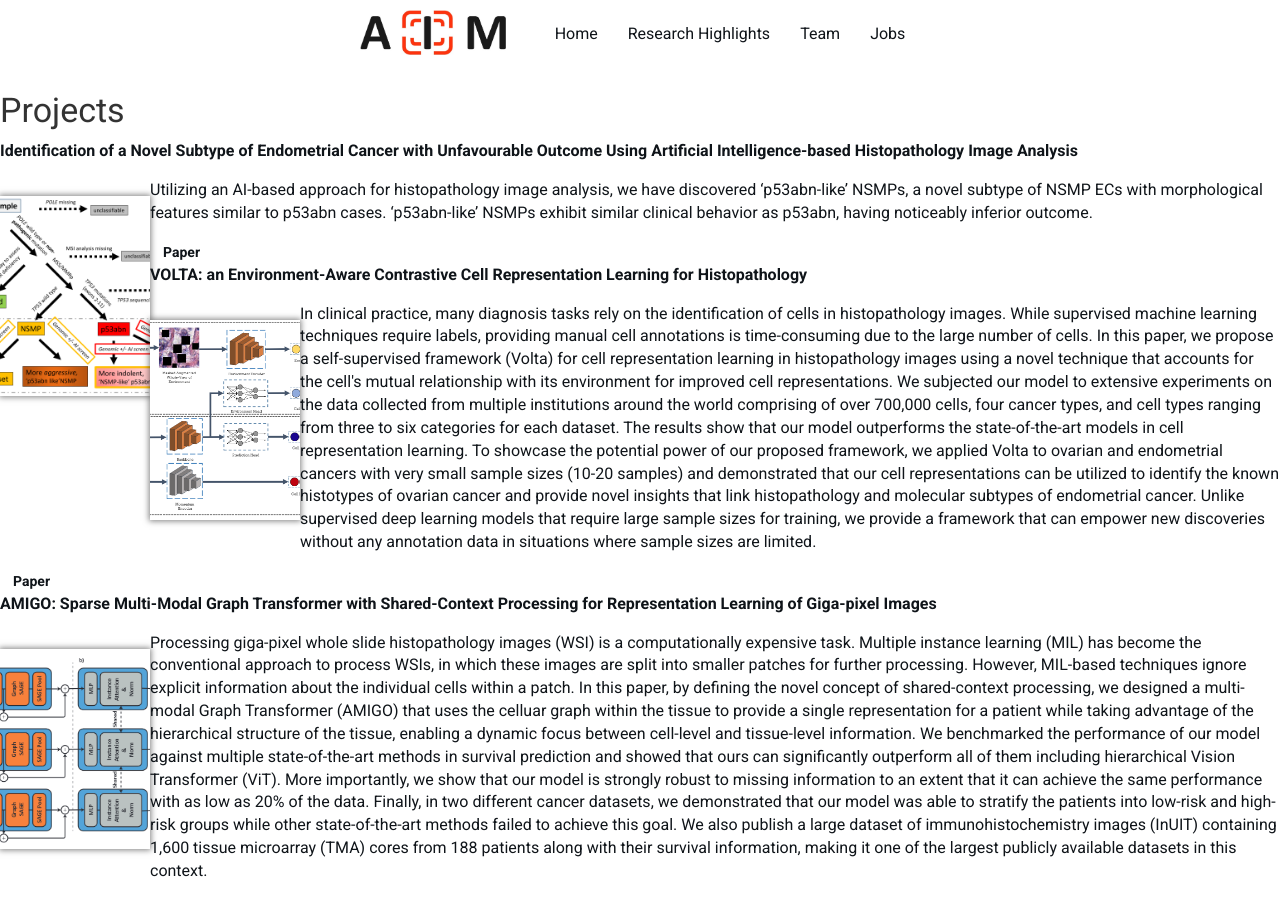
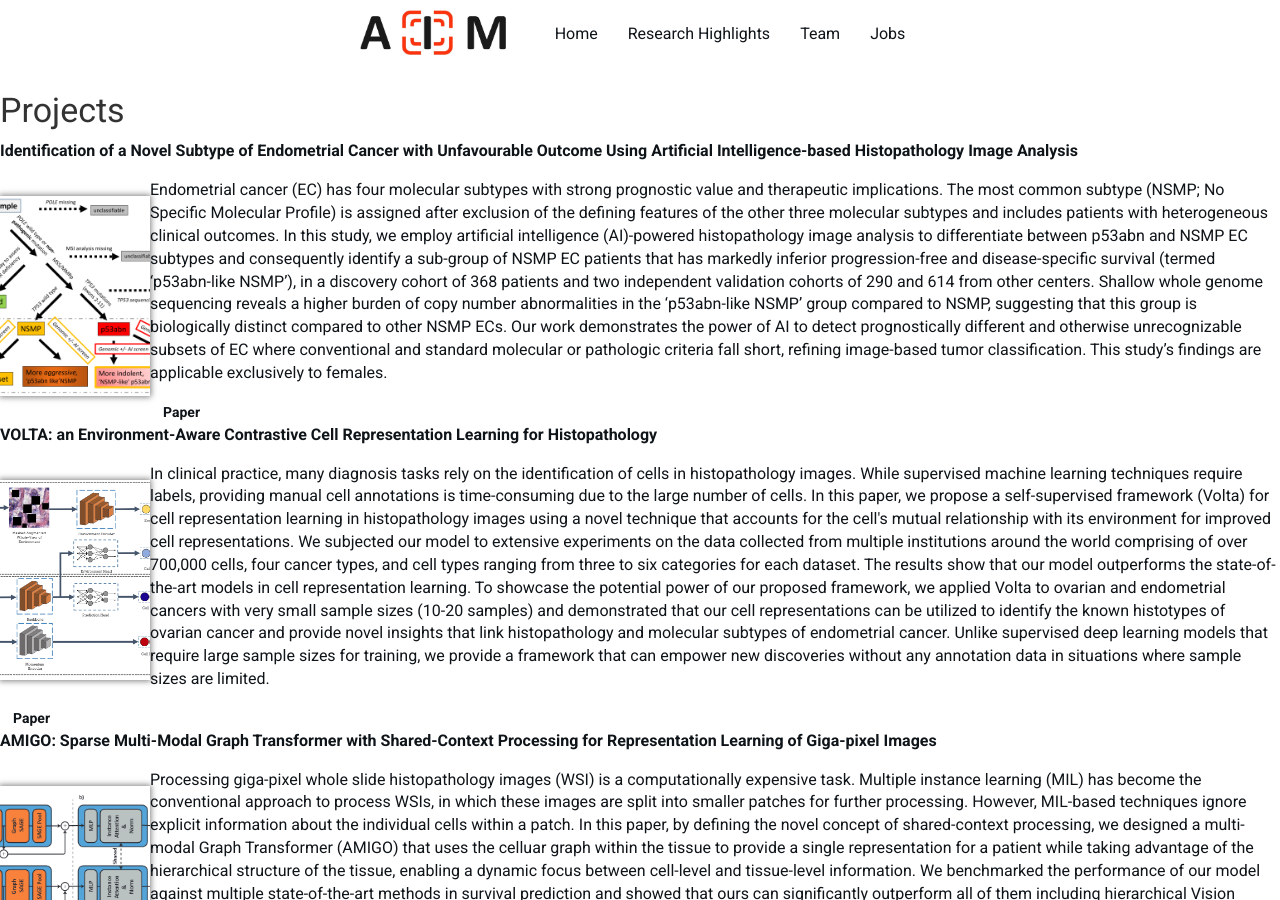
Before and after one commit to AIMLab-UBC/AIMLab-UBC.github.io, a Jekyll site: the page built from _pagesNotInUse/projectsOld.md, in a window 1280 px wide and 900 px high. Built offline with Jekyll 4.4.1, drawn with Linux system fonts in a browser that asks for light colours; nearby versions of some CDN libraries.

Commit message:
Update project_list.yml

```diff
--- a/_data/project_list.yml
+++ b/_data/project_list.yml
@@ -1,7 +1,7 @@
 - title: "Identification of a Novel Subtype of Endometrial Cancer with Unfavourable Outcome Using Artificial Intelligence-based Histopathology Image Analysis"
   subtitle: Nature Communications 2024
   image: EC_Project.png
-  description: Utilizing an AI-based approach for histopathology image analysis, we have discovered ‘p53abn-like’ NSMPs, a novel subtype of NSMP ECs with morphological features similar to p53abn cases. ‘p53abn-like’ NSMPs exhibit similar clinical behavior as p53abn, having noticeably inferior outcome.
+  description: Endometrial cancer (EC) has four molecular subtypes with strong prognostic value and therapeutic implications. The most common subtype (NSMP; No Specific Molecular Profile) is assigned after exclusion of the defining features of the other three molecular subtypes and includes patients with heterogeneous clinical outcomes. In this study, we employ artificial intelligence (AI)-powered histopathology image analysis to differentiate between p53abn and NSMP EC subtypes and consequently identify a sub-group of NSMP EC patients that has markedly inferior progression-free and disease-specific survival (termed ‘p53abn-like NSMP’), in a discovery cohort of 368 patients and two independent validation cohorts of 290 and 614 from other centers. Shallow whole genome sequencing reveals a higher burden of copy number abnormalities in the ‘p53abn-like NSMP’ group compared to NSMP, suggesting that this group is biologically distinct compared to other NSMP ECs. Our work demonstrates the power of AI to detect prognostically different and otherwise unrecognizable subsets of EC where conventional and standard molecular or pathologic criteria fall short, refining image-based tumor classification. This study’s findings are applicable exclusively to females.
   authors:
   link_pdf:
     show: 1
```
